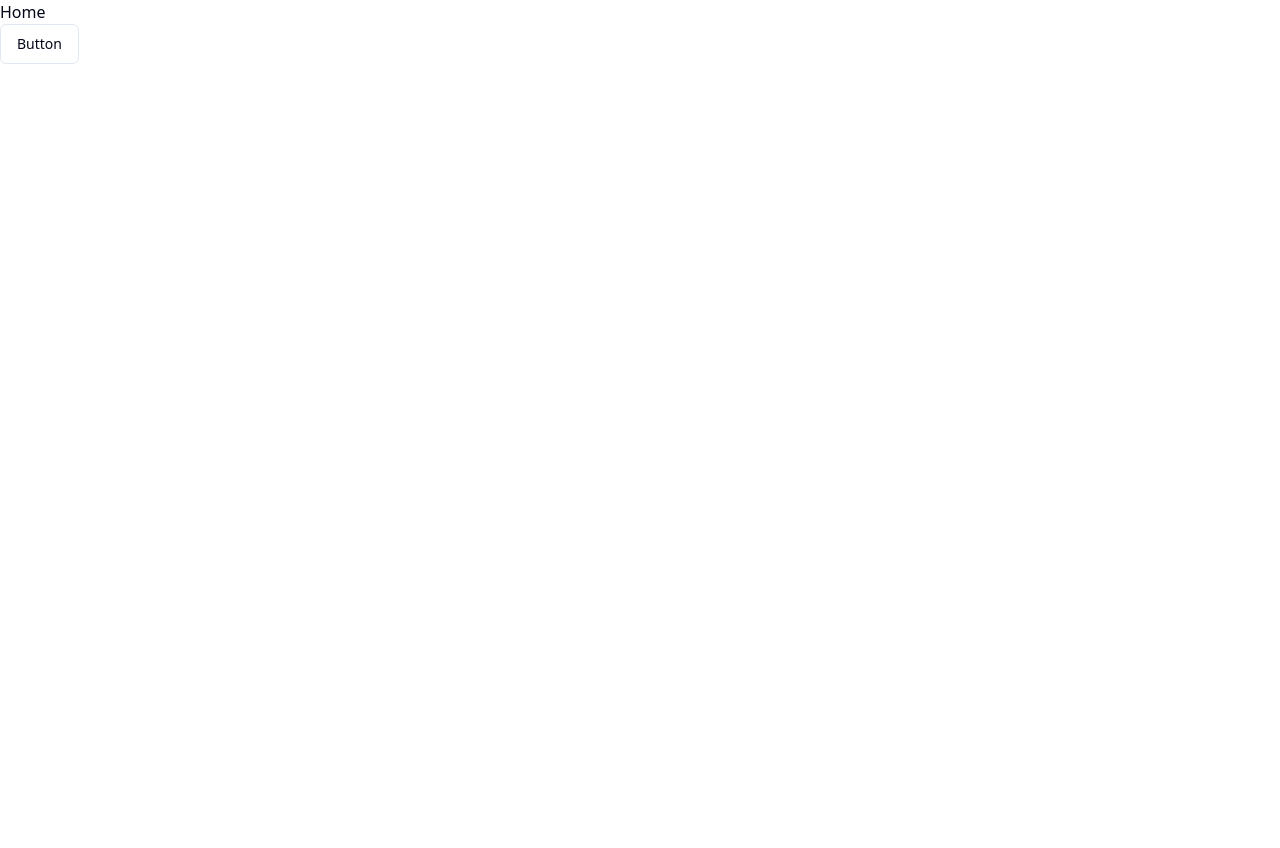
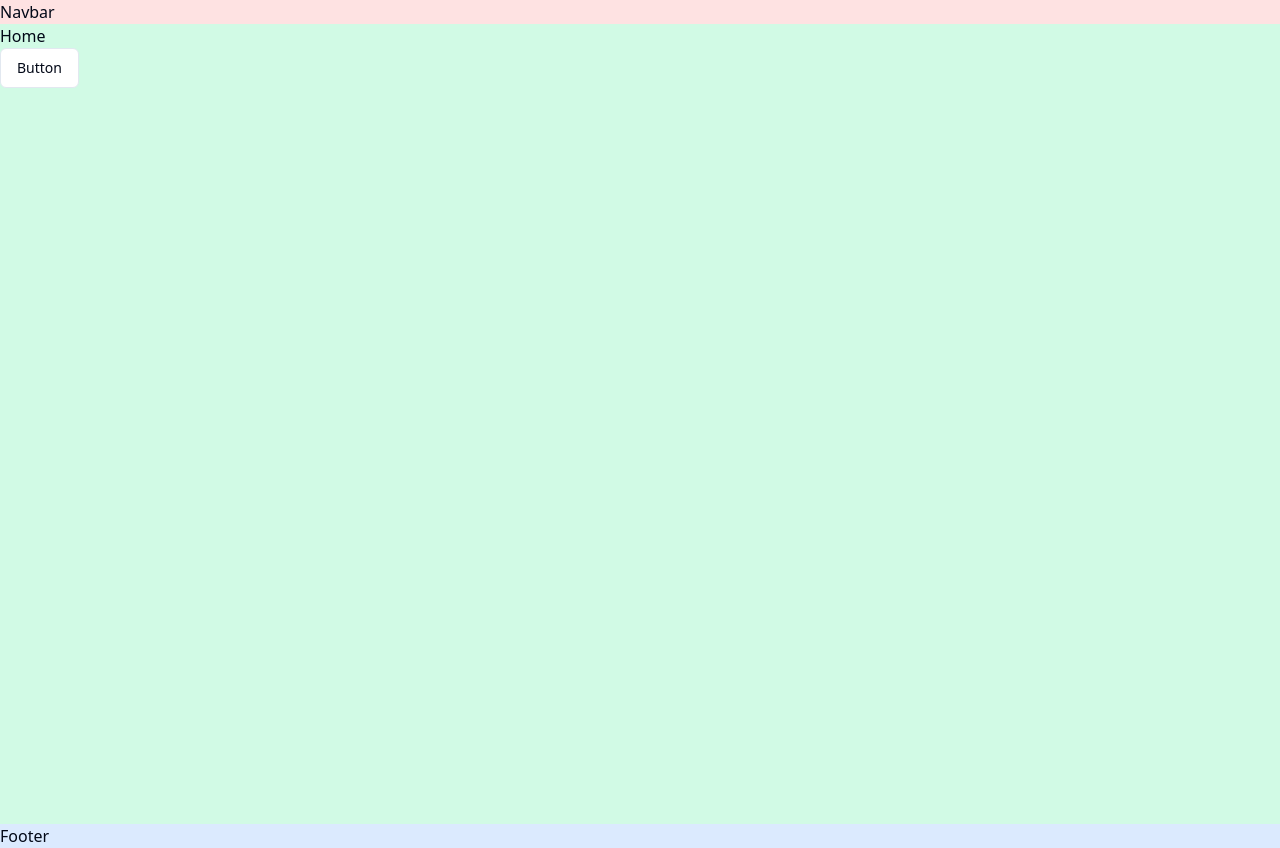
Before and after one commit to Lostovayne/car-rent-website, a React (Vite) app: page / in a window 1280 px wide. Before the commit the page ends 800 px from the top, so only its background shows below. Built offline with nearby package versions, Linux system fonts and the light colour scheme.

Commit message:
agrega medidas

```diff
--- a/src/components/Footer.tsx
+++ b/src/components/Footer.tsx
@@ -1,5 +1,5 @@
 export const Footer = () => {
   return (
-    <div>Footer</div>
+    <div className="bg-blue-100 w-full" >Footer</div>
   )
 }
--- a/src/components/Navbar.tsx
+++ b/src/components/Navbar.tsx
@@ -1,7 +1,3 @@
-
-
 export const Navbar = () => {
-  return (
-    <div>Navbar</div>
-  )
-}
+  return <div className="bg-red-100 w-full" >Navbar</div>;
+};
--- a/src/layout/UserLayout.tsx
+++ b/src/layout/UserLayout.tsx
@@ -1,9 +1,14 @@
 import { Outlet } from "react-router-dom";
+import { Footer, Navbar } from "../components";
 
 export const UserLayout = () => {
   return (
     <>
-      <Outlet />
+      <Navbar />
+      <main>
+        <Outlet />
+      </main>
+      <Footer />
     </>
   );
 };
--- a/src/pages/Home.tsx
+++ b/src/pages/Home.tsx
@@ -2,7 +2,7 @@ import { Button } from "../components";
 
 export const Home = () => {
   return (
-    <div>
+    <div className="bg-emerald-100 min-h-dvh max-w-screen-2xl mx-auto">
       <p>Home</p>
       <Button variant="outline">Button</Button>
     </div>
```
